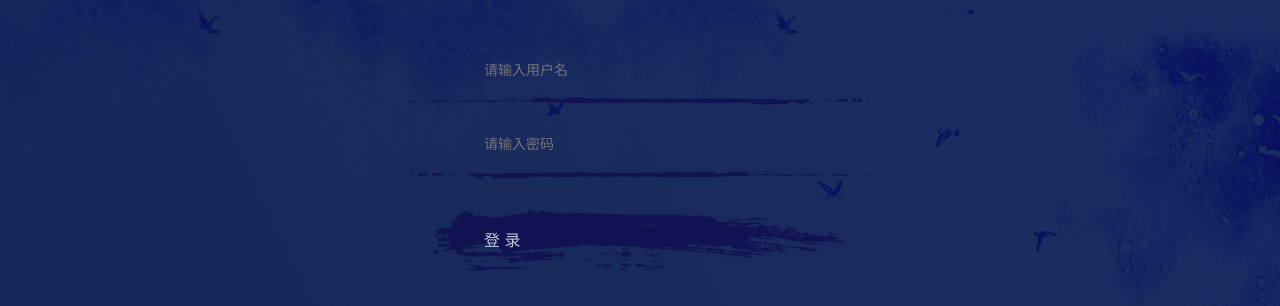
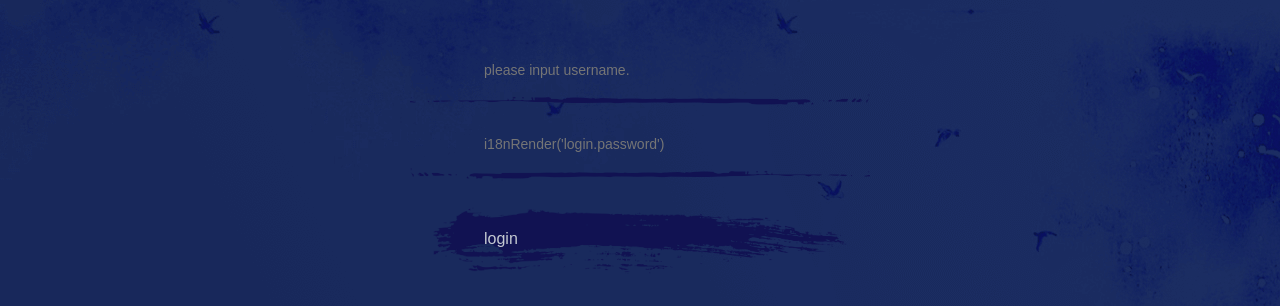
Before and after one commit to acgs-org/acgs-cms-vue, a Vue app: page /login in a window 1280 px wide. Shown: the part 288-594 px from the top of the page. Built offline with nearby package versions, Linux system fonts and the light colour scheme.

Commit message:
新增 i18n 相关设置

```diff
--- a/package.json
+++ b/package.json
@@ -19,6 +19,7 @@
     "vue-router": "^4.0.12"
   },
   "devDependencies": {
+    "@intlify/vite-plugin-vue-i18n": "^3.3.0",
     "@rushstack/eslint-patch": "^1.1.0",
     "@types/jsdom": "^16.2.14",
     "@types/node": "^16.11.22",
--- /dev/null
+++ b/src/locales/index.ts
@@ -0,0 +1,33 @@
+import { createI18n } from "vue-i18n";
+
+const i18n = createI18n({
+  legacy: false,
+  locale: "en",
+  fallbackLocale: "zn",
+  messages: {
+    en: {
+      login: {
+        username: "please input username.",
+        button: "login",
+      },
+    },
+    zn: {
+      login: {
+        username: "请输入用户名",
+        button: "登录",
+      },
+    },
+  },
+});
+
+export const changeLang = (): void => {
+  if (i18n.global.locale.value === "en") {
+    i18n.global.locale.value = "zn";
+  } else {
+    i18n.global.locale.value = "en";
+  }
+};
+
+export const i18nRender = (key: string) => i18n.global.t(key);
+
+export default i18n;
--- a/src/main.ts
+++ b/src/main.ts
@@ -6,10 +6,12 @@ import VueAxios from "vue-axios";
 
 import App from "./App.vue";
 import router from "./router";
+import i18n from "./locales";
 
 const app = createApp(App);
 
 app.use(createPinia());
+app.use(i18n);
 app.use(router);
 app.use(VueAxios, axios);
 
--- a/src/views/Login.vue
+++ b/src/views/Login.vue
@@ -3,6 +3,7 @@ import { reactive } from "vue";
 
 import { getTokens, type LoginInfo } from "@/api/token";
 import { useUserStore } from "@/stores/user";
+import { i18nRender } from "@/locales";
 
 const loginInfo: LoginInfo = reactive({
   username: "",
@@ -41,7 +42,7 @@ const login = async () => {
             v-model="loginInfo.username"
             type="text"
             autocomplete="off"
-            placeholder="请输入用户名"
+            :placeholder="i18nRender('login.username')"
           />
           <div class="u-icon">&nbsp;</div>
         </div>
@@ -50,11 +51,13 @@ const login = async () => {
             v-model="loginInfo.password"
             type="password"
             autocomplete="off"
-            placeholder="请输入密码"
+            placeholder="i18nRender('login.password')"
           />
           <div class="p-icon">&nbsp;</div>
         </div>
-        <button class="submit" type="submit">登&nbsp;录</button>
+        <button class="submit" type="submit">
+          {{ i18nRender("login.button") }}
+        </button>
       </form>
     </div>
   </div>
--- a/vite.config.ts
+++ b/vite.config.ts
@@ -3,10 +3,19 @@ import { fileURLToPath, URL } from "url";
 import { defineConfig } from "vite";
 import vue from "@vitejs/plugin-vue";
 import vueJsx from "@vitejs/plugin-vue-jsx";
+import vueI18n from "@intlify/vite-plugin-vue-i18n";
 
 // https://vitejs.dev/config/
 export default defineConfig({
-  plugins: [vue(), vueJsx()],
+  plugins: [
+    vue(),
+    vueJsx(),
+    vueI18n({
+      include: fileURLToPath(
+        new URL("./src/locales/index.ts", import.meta.url)
+      ),
+    }),
+  ],
   resolve: {
     alias: {
       "@": fileURLToPath(new URL("./src", import.meta.url)),
```
